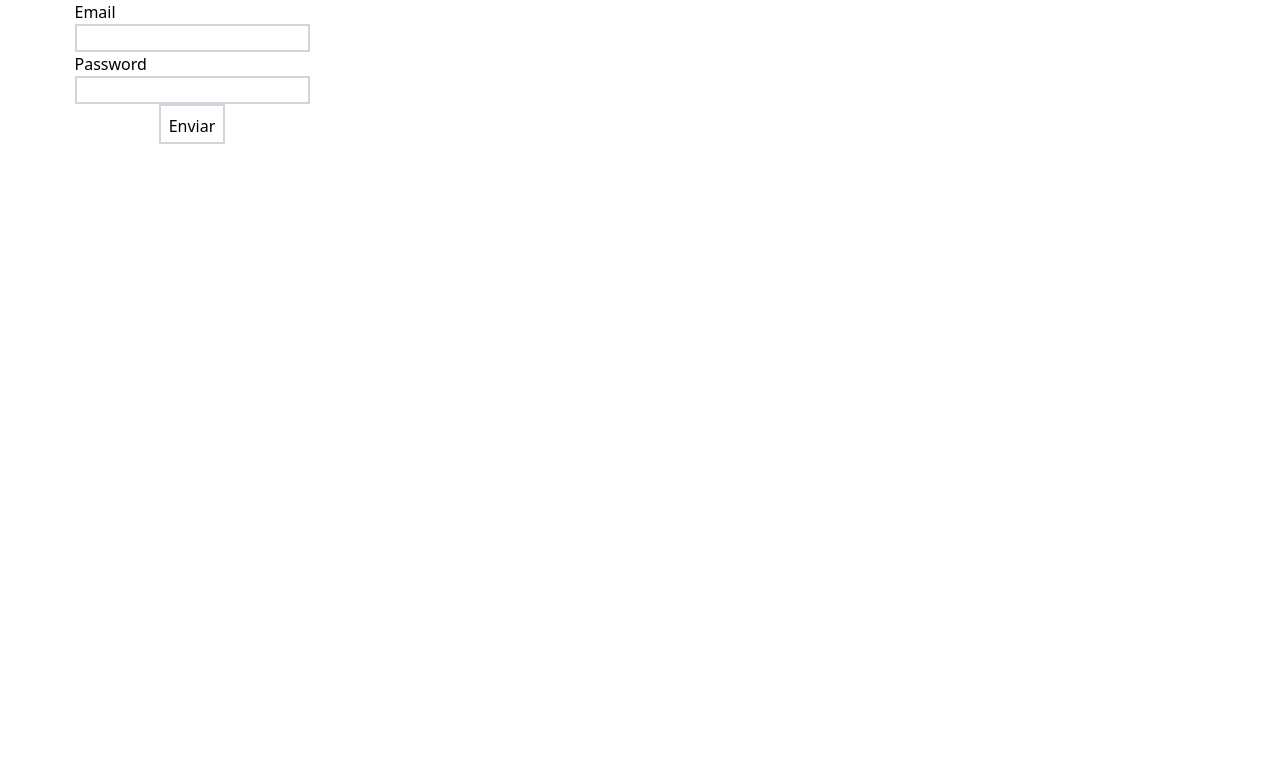
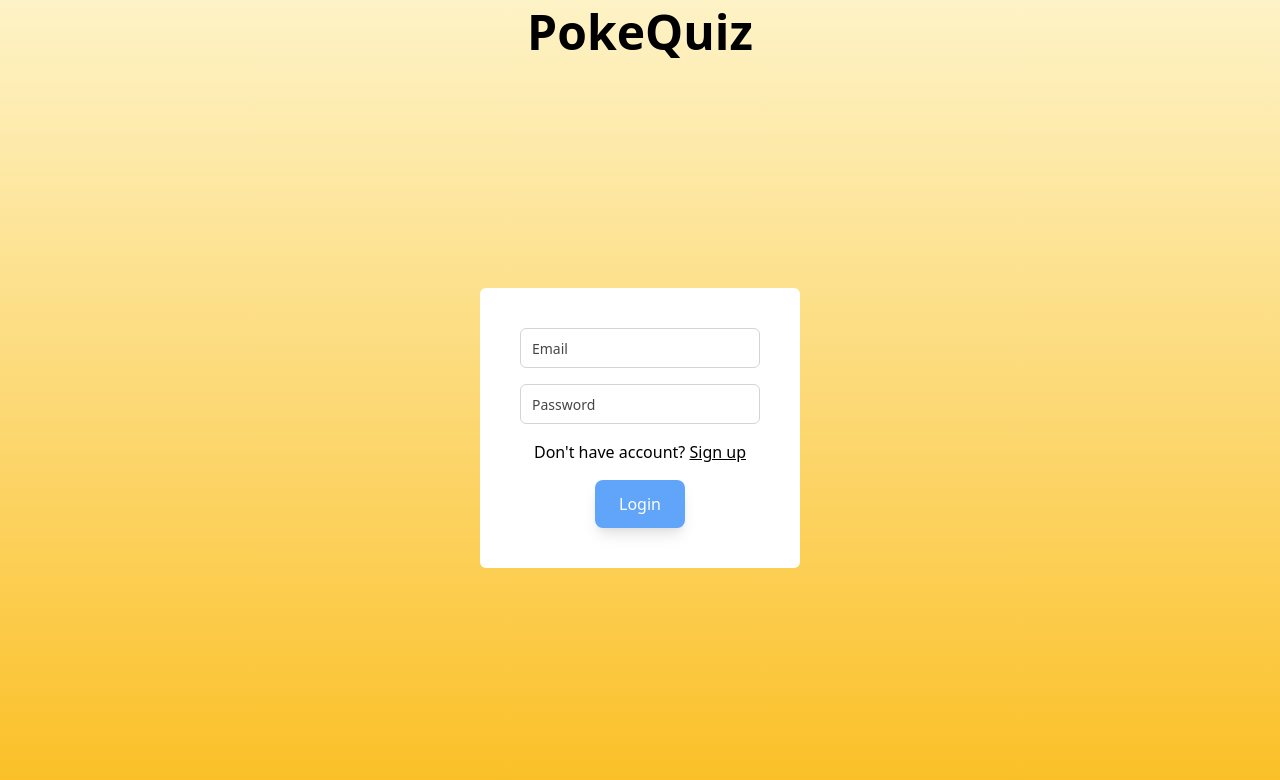
Before and after one commit to deividev/PokeQuiz, an Angular app: page /auth/login in a window 1280 px wide. Shown: the top 780 px of the page. Built offline with nearby package versions, Linux system fonts and the light colour scheme.

Commit message:
Fix user login

```diff
--- a/src/app/auth/components/login/login.component.html
+++ b/src/app/auth/components/login/login.component.html
@@ -1,14 +1,39 @@
-
-<form action="">
-  <div class="flex flex-col items-center justify-center w-96">
-    <div class="flex flex-col">
-      <label for="email">Email</label>
-      <input class="border-2 border-gray-300" type="text" name="email" id="email">
-    </div>
-    <div class="flex flex-col">
-      <label for="password">Password</label>
-      <input class="border-2 border-gray-300" type="password" name="password" id="password">
-    </div>
-    <button class="p-2 w-15 h-10 text-black border-2 border-gray-300" (click)="loginUser()">Enviar</button>
+<div class="bg-gradient-to-b from-yellow-100 to-yellow-400 w-100 h-screen flex flex-col items-center">
+  <div class="flex items-center">
+    <h1 class="mt-2 text-5xl font-extrabold font-sans">PokeQuiz</h1>
   </div>
-</form>
+  <div class="w-1/2 flex-1 flex flex-col items-center justify-center">
+    <form [formGroup]="formLogin" novalidate class="bg-white p-10 rounded-md w-1/2 flex flex-col justify-center">
+      <div class="relative h-10 input-component empty mb-4">
+        <input
+          formControlName="email"
+          id="email"
+          type="email"
+          name="email"
+          class="h-full w-full border-gray-300 px-2 transition-all border-blue rounded-md"
+        />
+        <label for="email" class="absolute left-2 transition-all bg-white px-1">
+          Email
+        </label>
+      </div>
+        <div class="relative h-10 input-component empty mb-4">
+          <input
+            formControlName="password"
+            id="password"
+            type="password"
+            name="password"
+            class="h-full w-full border-gray-300 px-2 transition-all border-blue rounded-md"
+          />
+          <label for="password" class="absolute left-2 transition-all bg-white px-1">
+            Password
+          </label>
+        </div>
+        <div class="flex items-center justify-center mb-4">
+          <p>Don't have account? <a routerLink="/auth/register" class="underline">Sign up</a> </p>
+        </div>
+        <div class="flex items-center justify-center">
+          <button (click)="loginUser()" class="py-3 px-6 text-white rounded-lg bg-blue-400 shadow-lg block md:inline-block">Login</button>
+        </div>
+    </form>
+  </div>
+</div>
--- a/src/app/auth/components/login/login.component.scss
+++ b/src/app/auth/components/login/login.component.scss
@@ -0,0 +1,24 @@
+
+label {
+  top: 0%;
+  transform: translateY(-50%);
+  font-size: 11px;
+  color: rgba(37, 99, 235, 1);
+
+}
+.empty input:not(:focus) + label {
+  top: 50%;
+  transform: translateY(-50%);
+  font-size: 14px;
+  width: 150px;
+}
+input:not(:focus) + label {
+  color: rgba(70, 70, 70, 1);
+}
+input {
+  border-width: 1px;
+}
+input:focus {
+  outline: none;
+  border-color: rgba(37, 99, 235, 1);
+}
--- a/src/app/auth/components/login/login.component.ts
+++ b/src/app/auth/components/login/login.component.ts
@@ -1,4 +1,6 @@
 import { Component, OnInit } from '@angular/core';
+import { FormControl, FormGroup, Validators } from '@angular/forms';
+import { Router } from '@angular/router';
 import { AuthResponse, LoginRequest } from '../../models/user';
 import { AuthServiceService } from '../../services/auth-service.service';
 
@@ -15,20 +17,37 @@ export class LoginComponent implements OnInit {
     "password": "test123456789"
   };;
 
-  constructor(private authService: AuthServiceService) { }
+  formLogin: FormGroup;
+
+  constructor(private authService: AuthServiceService,
+              private router: Router) { }
 
   ngOnInit(): void {
+    this.createForm();
+  }
+
+
+  createForm(): void {
+    this.formLogin = new FormGroup({
+      email: new FormControl('', [Validators.required, Validators.email]),
+      password: new FormControl('', [Validators.required, Validators.minLength(9)]),
+    });
   }
 
 
   loginUser(): void {
+    this.loginUserData.identifier = this.formLogin.controls['email'].value;
+    this.loginUserData.password = this.formLogin.controls['password'].value;
     this.authService.loginUser(this.loginUserData)
       .subscribe(
         (res: AuthResponse) => {
           console.log(res);
-          localStorage.setItem('token', res.jwt)
+          localStorage.setItem('token', res.jwt);
+          this.router.navigate(['/home']);
         },
         error => console.log(error)
       )
   }
+
+
 }
```
